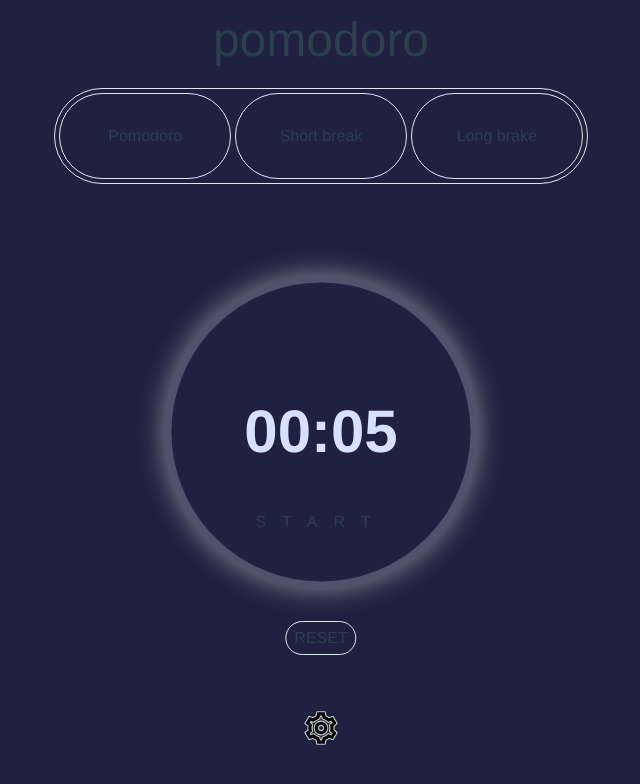
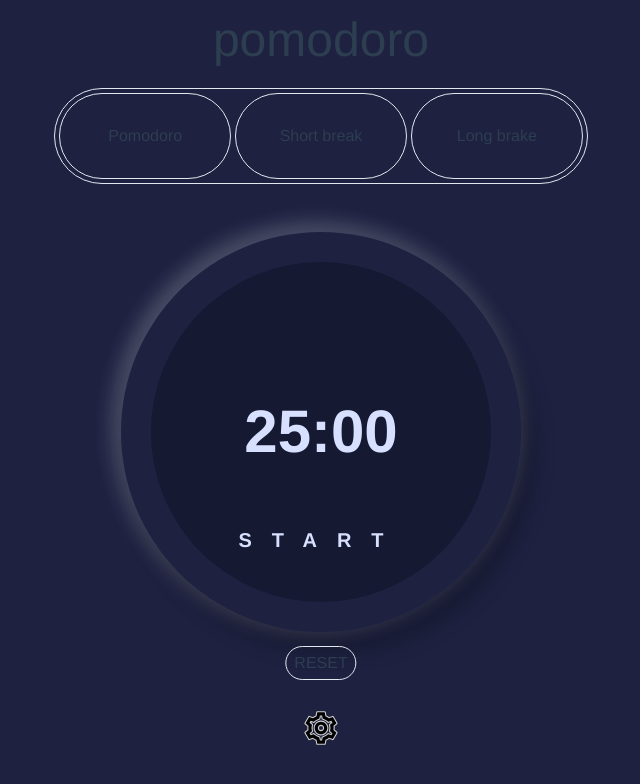
Before and after one commit to Archezi/pomodoro-app, a Vue app: page / in a window 1280 px wide. Shown: the top 784 px of the page, without its empty margins (319-959 px from the left). Built offline with nearby package versions, Linux system fonts and the light colour scheme.

Commit message:
minor visual changes

```diff
--- a/src/components/Pomodoro.vue
+++ b/src/components/Pomodoro.vue
@@ -77,7 +77,7 @@
             :main-timer="mainTimer"
           />
         </div>
-        <button-reset @reset-timers="reset" />
+        <button-reset @reset-timers="resetButton" />
       </div>
     </section>
     <section class="control flex justify-center items-center ">
@@ -104,21 +104,21 @@
     :title="dialog.dialogTitle"
     :description="dialog.dialogDescription"
     :close="dialogClose"
-    :reset="dialogReset"
+    :reset="resetTimers"
     class="dialog__confiramtion"
   />
 </template>
 
 <script>
-import DialogSettings from "./UI/DialogSettings.vue";
-import DialogConfirmation from "./UI/DialogConfirmation.vue";
-import ProgressBarPomodoro from "./ProgressBarPomodoro.vue";
-import ProgressBarShortBreak from "./ProgressBarShortBreak.vue";
-import ProgressBarLongBreak from "./ProgressBarLongBreak.vue";
-import DisplayPanel from "./UI/DisplayPanel.vue";
-import ButtonStop from "./UI/ButtonStop.vue";
-import ButtonStart from "./UI/ButtonStart.vue";
-import ButtonReset from "./UI/ButtonReset.vue";
+import DialogSettings from './UI/DialogSettings.vue'
+import DialogConfirmation from './UI/DialogConfirmation.vue'
+import ProgressBarPomodoro from './ProgressBarPomodoro.vue'
+import ProgressBarShortBreak from './ProgressBarShortBreak.vue'
+import ProgressBarLongBreak from './ProgressBarLongBreak.vue'
+import DisplayPanel from './UI/DisplayPanel.vue'
+import ButtonStop from './UI/ButtonStop.vue'
+import ButtonStart from './UI/ButtonStart.vue'
+import ButtonReset from './UI/ButtonReset.vue'
 export default {
   components: {
     ProgressBarPomodoro,
@@ -129,7 +129,7 @@ export default {
     ButtonStart,
     ButtonReset,
     DialogConfirmation,
-    DialogSettings,
+    DialogSettings
   },
   data() {
     return {
@@ -144,142 +144,148 @@ export default {
       dialog: {
         dialogShow: false,
         settings: false,
-        dialogTitle: "Pomodoro",
-        dialogDescription: "Are you sure you want to reset Pomodoro timers? ",
+        dialogTitle: 'Pomodoro',
+        dialogDescription: 'Are you sure you want to reset Pomodoro timers? '
       },
       pomodoroTimers: {
-        pomodoro: 5,
-        shortBreak: 15,
-        longBreak: 25,
-      },
-    };
+        pomodoro: null,
+        shortBreak: null,
+        longBreak: null
+      }
+    }
   },
 
   computed: {
     displayMinutes() {
-      const minutes = Math.floor(this.mainTimer / 60);
-      return this.formatTime(minutes);
+      const minutes = Math.floor(this.mainTimer / 60)
+      return this.formatTime(minutes)
     },
     displaySeconds() {
-      const seconds = this.mainTimer % 60;
-      return this.formatTime(seconds);
-    },
+      const seconds = this.mainTimer % 60
+      return this.formatTime(seconds)
+    }
   },
   methods: {
     formatTime(time) {
       if (time < 10) {
-        return "0" + time;
+        return '0' + time
       }
-      return time.toString();
+      return time.toString()
     },
     stop() {
-      this.pause = true;
-      this.timerRunning = !this.timerRunning;
-      clearInterval(this.timeInterval);
+      this.pause = true
+      this.timerRunning = !this.timerRunning
+      clearInterval(this.timeInterval)
     },
     start() {
-      this.pause = false;
+      this.pause = false
       if (this.shortBreak || this.longBreak) {
-        this.pomodoro = false;
+        this.pomodoro = false
       } else {
-        this.pomodoro = true;
+        this.pomodoro = true
       }
-      this.timerRunning = !this.taimerRunning;
+      this.timerRunning = !this.taimerRunning
 
       if (this.timerRunning)
         this.timeInterval = setInterval(() => {
-          this.mainTimer -= 1;
-        }, 1000);
+          this.mainTimer -= 1
+        }, 1000)
     },
-    reset() {
-      this.dialog.dialogShow = true;
-      this.timerRunning = false;
-      this.pause = true;
+    resetButton() {
+      this.dialog.dialogShow = true
+      this.timerRunning = false
+      this.pause = true
     },
     dialogClose() {
-      console.log("close");
-      this.timerRunning = true;
-      this.pause = false;
-      this.dialog.dialogShow = false;
+      console.log('close')
+      this.timerRunning = true
+      this.pause = false
+      this.dialog.dialogShow = false
     },
-    dialogReset() {
-      this.timerRunning = false;
-      clearInterval(this.timeInterval);
-      this.pomodoro = false;
-      this.shortBreak = false;
-      this.longBreak = false;
-      this.mainTimer = this.pomodoroTimers.pomodoro;
-      this.dialog.dialogShow = false;
+    resetTimers() {
+      this.timerRunning = false
+      clearInterval(this.timeInterval)
+      this.pomodoro = false
+      this.shortBreak = false
+      this.longBreak = false
+      this.defaultTimers()
+      this.mainTimer = this.pomodoroTimers.pomodoro
+      this.dialog.dialogShow = false
     },
     dialogSettings() {
-      this.dialog.settings = !this.dialog.settings;
+      this.dialog.settings = !this.dialog.settings
     },
     longBreakCheck() {
       if (this.pomodoroCount === 4) {
-        this.longBreak = true;
-        this.shortBreak = false;
+        this.longBreak = true
+        this.shortBreak = false
       } else {
-        this.longBreak = false;
+        this.longBreak = false
       }
+    },
+    defaultTimers() {
+      const min = 60
+      this.pomodoroTimers.pomodoro = 25 * min
+      this.pomodoroTimers.shortBreak = 5 * min
+      this.pomodoroTimers.longBreak = 30 * min
     },
     updateTimer() {
       if (this.pomodoro) {
         if (this.pomodoroCount === 4) {
-          this.mainTimer = this.pomodoroTimers.longBreak;
+          this.mainTimer = this.pomodoroTimers.longBreak
         } else {
-          this.mainTimer = this.pomodoroTimers.shortBreak;
+          this.mainTimer = this.pomodoroTimers.shortBreak
         }
-        this.pomodoro = !this.pomodoro;
+        this.pomodoro = !this.pomodoro
       } else if (this.shortBreak) {
-        this.mainTimer = this.pomodoroTimers.pomodoro;
-        this.shortBreak = !this.shortBreak;
+        this.mainTimer = this.pomodoroTimers.pomodoro
+        this.shortBreak = !this.shortBreak
       } else if (this.longBreak) {
-        this.mainTimer = this.pomodoroTimers.pomodoro;
-        this.longBreak = !this.longBreak;
+        this.mainTimer = this.pomodoroTimers.pomodoro
+        this.longBreak = !this.longBreak
       }
     },
     updatePomodoroCounter() {
-      this.pomodoroCount += 1;
-      console.log(this.pomodoroCount);
+      this.pomodoroCount += 1
+      console.log(this.pomodoroCount)
     },
     setCustomTimers(customPomodoro, customShortBreak, customLongBreak) {
-      this.pomodoroTimers.shortBreak = customShortBreak;
-      this.pomodoroTimers.longBreak = customLongBreak;
-      this.pomodoroTimers.pomodoro = customPomodoro;
-      this.mainTimer = customPomodoro;
-      this.dialogSettings();
-    },
+      this.pomodoroTimers.shortBreak = customShortBreak * 60
+      this.pomodoroTimers.longBreak = customLongBreak * 60
+      this.pomodoroTimers.pomodoro = customPomodoro * 60
+      this.mainTimer = customPomodoro * 60
+      this.dialogSettings()
+    }
   },
   watch: {
     mainTimer: function() {
-      let vm = this;
-
-      if (vm.mainTimer === 0 && this.longBreak === true) {
-        vm.updateTimer();
-        this.pomodoro = !this.pomodoro;
-        this.pomodoroCount = 1;
-      } else if (vm.mainTimer === 0 && this.shortBreak === true) {
-        vm.updateTimer();
-        vm.updatePomodoroCounter();
-        this.pomodoro = !this.pomodoro;
-      } else if (vm.mainTimer === 0 && this.pomodoro === true) {
+      if (this.mainTimer === 0 && this.longBreak === true) {
+        this.updateTimer()
+        this.pomodoro = !this.pomodoro
+        this.pomodoroCount = 1
+      } else if (this.mainTimer === 0 && this.shortBreak === true) {
+        this.updateTimer()
+        this.updatePomodoroCounter()
+        this.pomodoro = !this.pomodoro
+      } else if (this.mainTimer === 0 && this.pomodoro === true) {
         if (this.pomodoroCount === 4) {
-          vm.updateTimer();
-          this.longBreak = !this.longBreak;
+          this.updateTimer()
+          this.longBreak = !this.longBreak
         } else {
-          vm.updateTimer();
-          this.shortBreak = true;
+          this.updateTimer()
+          this.shortBreak = true
         }
       }
-    },
+    }
   },
   created() {
-    this.mainTimer = this.pomodoroTimers.pomodoro;
+    this.defaultTimers()
+    this.mainTimer = this.pomodoroTimers.pomodoro
   },
   mounted() {
-    console.log(`Pomodoro App is Running`);
-  },
-};
+    console.log(`Pomodoro App is Running`)
+  }
+}
 </script>
 
 <style scoped>
@@ -288,17 +294,21 @@ export default {
 }
 
 .timer-container {
-  height: 350px;
-  width: 350px;
+  height: 400px;
+  width: 400px;
   padding: 20px;
+  -webkit-box-shadow: 11px 17px 19px 5px rgba(0, 0, 0, 0.2),
+    -5px -5px 19px 5px rgba(255, 255, 255, 0.2);
+  box-shadow: 11px 17px 19px 5px rgba(0, 0, 0, 0.2),
+    -5px -5px 19px 5px rgba(255, 255, 255, 0.2);
   @media (max-width: 350px) {
     height: 300px;
     width: 300px;
   }
 }
 .hover-element {
-  -webkit-box-shadow: 0px 0px 24px 5px rgba(218, 214, 214, 0.5);
-  box-shadow: 0px 0px 24px 5px rgba(200, 200, 200, 0.5);
+  /* -webkit-box-shadow: 0px 0px 24px 5px rgba(218, 214, 214, 0.5);
+  box-shadow: 0px 0px 24px 5px rgba(200, 200, 200, 0.5); */
 }
 .progress-bar-wrapper {
   position: absolute;
@@ -310,12 +320,11 @@ export default {
 }
 .start-button,
 .stop-button {
-  height: 90%;
-  width: 90%;
+  height: 85%;
+  width: 85%;
+  background-color: #151932;
 }
-.timer-container:hover .circle-1 {
-  background-color: #c45957;
-}
+
 .dialog__confiramtion {
   position: absolute;
   width: 100%;
--- a/src/components/UI/ButtonReset.vue
+++ b/src/components/UI/ButtonReset.vue
@@ -13,10 +13,10 @@
 </template>
 <script>
 export default {
-  props: ["timerRunning"],
+  props: ['timerRunning'],
   methods: {
     resetTimers() {
-      this.$emit("reset-timers");
+      this.$emit('reset-timers');
     },
   },
 };
--- a/src/components/UI/ButtonStart.vue
+++ b/src/components/UI/ButtonStart.vue
@@ -3,25 +3,26 @@
     @click="startTimer"
     class="start-button
           transition duration-500 ease-in-out
-          hover:bg-button-acceptDarker
+          hover:bg-main-darker
           z-50
           bg-none
           absolute top-1/2 left-1/2 transform -translate-x-1/2 -translate-y-1/2
-          border-8  border-font-dark rounded-full"
+          rounded-full"
   >
     <span
-      class="absolute bottom-12 left-1/2 transform -translate-x-1/2 tracking-extraWide "
+      class="absolute bottom-12 left-1/2 transform -translate-x-1/2 text-xl font-bold text-font-default tracking-extraWide "
       >START</span
     >
   </div>
 </template>
 <script>
 export default {
-  props: ["timerRunning"],
+  props: ['timerRunning'],
   methods: {
     startTimer() {
-      this.$emit("start-timer");
-    },
-  },
-};
+      this.$emit('start-timer')
+    }
+  }
+}
 </script>
+<style scoped></style>
--- a/src/components/UI/DialogConfirmation.vue
+++ b/src/components/UI/DialogConfirmation.vue
@@ -34,7 +34,7 @@
 </template>
 <script>
 export default {
-  props: ["show", "title", "description", "close", "reset"],
+  props: ['show', 'title', 'description', 'close', 'reset'],
 };
 </script>
 <style scoped>
--- a/src/components/UI/DialogSettings.vue
+++ b/src/components/UI/DialogSettings.vue
@@ -5,7 +5,7 @@
         <h2 class="text-xl">Settings</h2>
         <button
           class="w-8 h-8  text-gray-600 hover:text-gray-100 text-2xl transition transition-colors tra"
-          @click="closeSettings"
+          @click="closeSettingsModal"
         >
           X
         </button>
@@ -24,7 +24,7 @@
             >
               <button
                 @click="decreasePomodoro"
-                class=" bg-gray-300 text-gray-600 hover:text-gray-700 hover:bg-gray-400 h-full  rounded-l cursor-pointer outline-none"
+                class=" bg-gray-300 text-gray-600 cdhover:text-gray-700 hover:bg-gray-400 h-full  rounded-l cursor-pointer outline-none"
               >
                 <span class="m-auto text-2xl font-thin">−</span>
               </button>
@@ -116,7 +116,7 @@
     </section>
 
     <footer class="footer absolute bottom-0 left-0 w-full p-4 ">
-      <button @click="timerSettings" class="border rounded px-8 py-2">
+      <button @click="applyCustomTimers" class="border rounded px-8 py-2">
         Apply
       </button>
     </footer>
@@ -124,54 +124,65 @@
 </template>
 <script>
 export default {
-  props: ["pomodoro", "shortBreak", "longBreak"],
+  props: ['pomodoro', 'shortBreak', 'longBreak'],
 
   data() {
     return {
-      customPomodoroTime: this.pomodoro,
-      customShortBreakTime: this.shortBreak,
-      customLongBreakTime: this.longBreak,
-    };
+      customPomodoroTime: this.displayMinutes(this.pomodoro),
+      customShortBreakTime: this.displayMinutes(this.shortBreak),
+      customLongBreakTime: this.displayMinutes(this.longBreak)
+    }
   },
+  computed: {},
   methods: {
+    formatTime(time) {
+      if (time < 10) {
+        return '0' + time
+      }
+      return time.toString()
+    },
+    displayMinutes(customTime) {
+      const minutes = Math.floor(customTime / 60)
+      return this.formatTime(minutes)
+    },
     increasePomodoro: function() {
-      this.customPomodoroTime++;
+      this.customPomodoroTime++
     },
     decreasePomodoro: function() {
-      this.customPomodoroTime--;
+      this.customPomodoroTime--
     },
     increaseShortBreak: function() {
-      this.customShortBreakTime++;
+      this.customShortBreakTime++
     },
     decreaseShortBreak: function() {
-      this.customShortBreakTime--;
+      this.customShortBreakTime--
     },
     increaseLongBreak: function() {
-      this.customLongBreakTime++;
+      this.customLongBreakTime++
     },
     decreaseLongBreak: function() {
-      this.customLongBreakTime--;
+      this.customLongBreakTime--
     },
-    closeSettings() {
-      this.$emit("close-settings");
+    closeSettingsModal() {
+      this.$emit('close-settings')
     },
-    timerSettings() {
-      let customPomodoro = this.customPomodoroTime;
-      let customShortBreak = this.customShortBreakTime;
-      let customLongBreak = this.customLongBreakTime;
+    applyCustomTimers() {
+      let customPomodoro = this.customPomodoroTime
+      let customShortBreak = this.customShortBreakTime
+      let customLongBreak = this.customLongBreakTime
       this.$emit(
-        "custom-timers",
+        'custom-timers',
         customPomodoro,
         customShortBreak,
         customLongBreak
-      );
-    },
-  },
-};
+      )
+    }
+  }
+}
 </script>
 <style scoped>
-input[type="number"]::-webkit-inner-spin-button,
-input[type="number"]::-webkit-outer-spin-button {
+input[type='number']::-webkit-inner-spin-button,
+input[type='number']::-webkit-outer-spin-button {
   -webkit-appearance: none;
   margin: 0;
 }
--- a/src/components/UI/DisplayPanel.vue
+++ b/src/components/UI/DisplayPanel.vue
@@ -32,12 +32,12 @@
 </template>
 <script>
 export default {
-  props: ["pomodoro", "shortBreak", "longBreak"],
+  props: ['pomodoro', 'shortBreak', 'longBreak'],
   data() {
     return {
       infoPanelClass: {
-        activeClass: "bg-orange-default",
-        defaultClass: "bg-transparent",
+        activeClass: 'bg-orange-default',
+        defaultClass: 'bg-transparent',
       },
     };
   },
```
Also changed, not shown: src/components/ProgressBarLongBreak.vue (+7 -7 lines), src/components/ProgressBarPomodoro.vue (+9 -9 lines), src/components/ProgressBarShortBreak.vue (+9 -9 lines), src/components/UI/ButtonStop.vue (+12 -8 lines).
